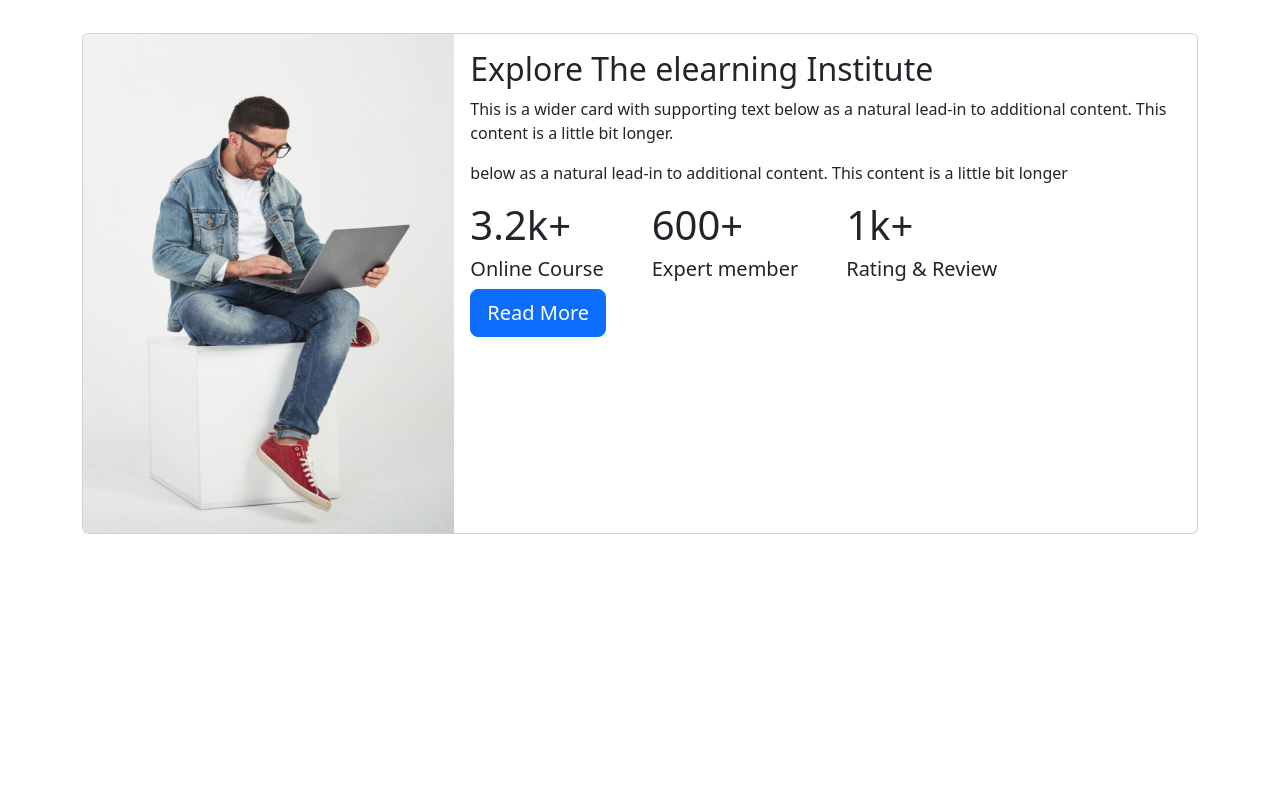
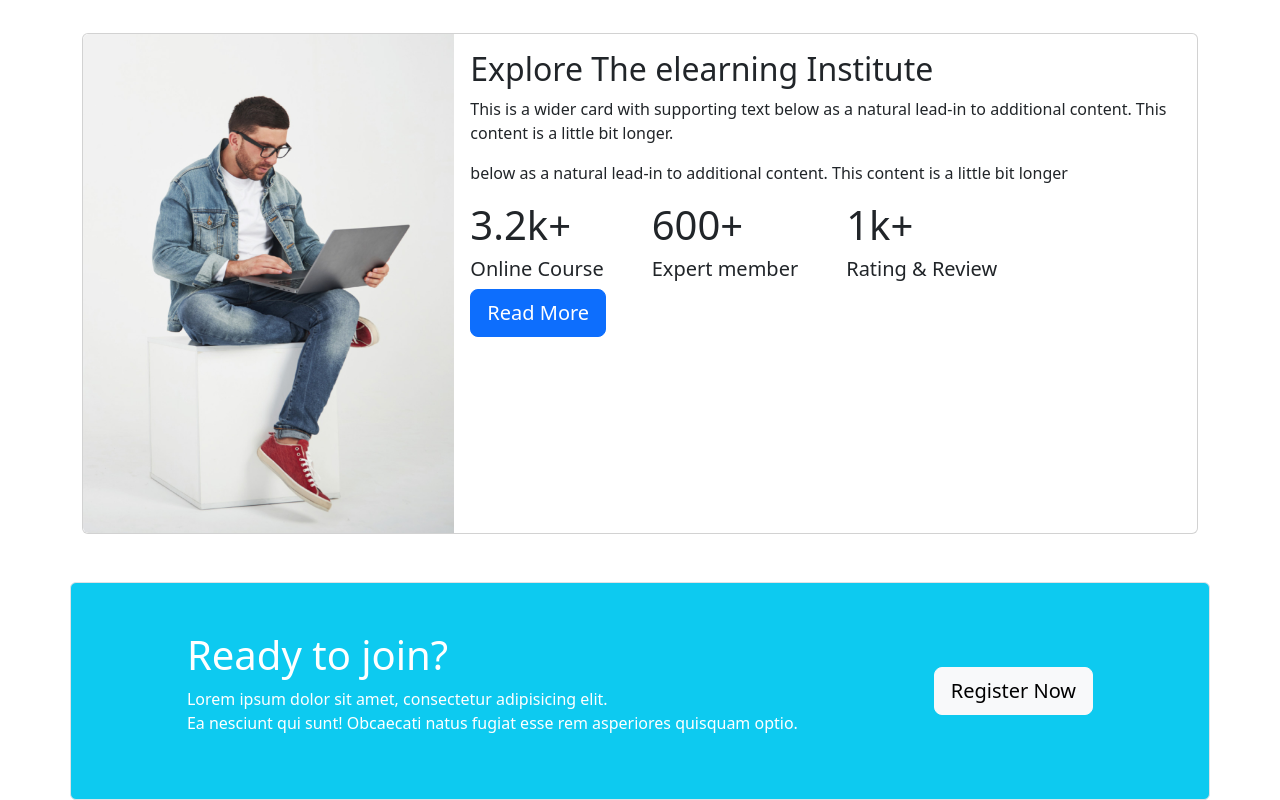
Before and after one commit to Ashtrovart/skill-school, a plain HTML site: page index.html in a window 1280 px wide. Shown: the part 1546-2346 px from the top of the page. Before the commit the page ends 2096 px from the top, so only its background shows below. Drawn offline with nearby package versions, Linux system fonts and the light colour scheme.

Commit message:
Ready to Join Added

```diff
--- a/index.html
+++ b/index.html
@@ -228,6 +228,13 @@
         </div>
       </section>
       <!-- Ready to Join Start  -->
+      <section class="container d-flex justify-content-around bg-info border rounded mt-5 p-5">
+          <div class="text-white">
+            <h1>Ready to join?</h1>
+            <p>Lorem ipsum dolor sit amet, consectetur adipisicing elit. <br> Ea nesciunt qui sunt! Obcaecati natus fugiat esse rem asperiores quisquam optio.</p>
+          </div>
+          <div class="btn btn-light btn-lg my-auto">Register Now</div>
+      </section>
 
     </main>
     <!-- main section ends  -->
```
